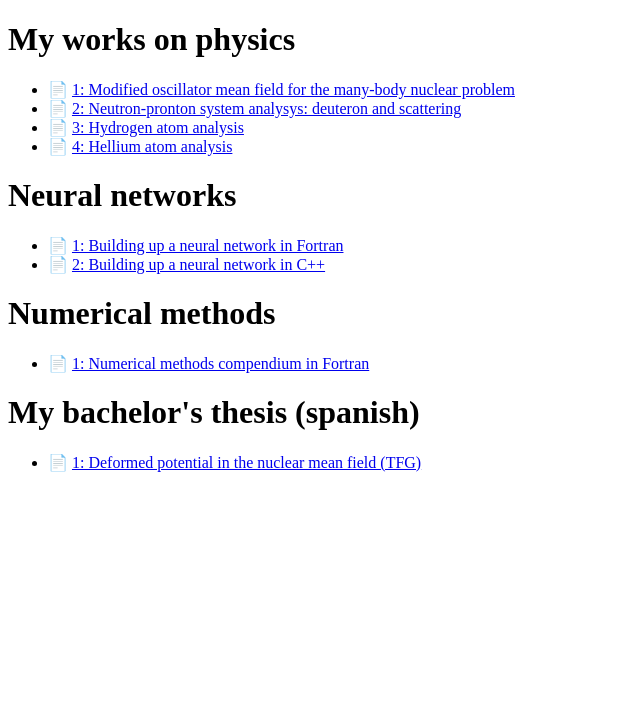
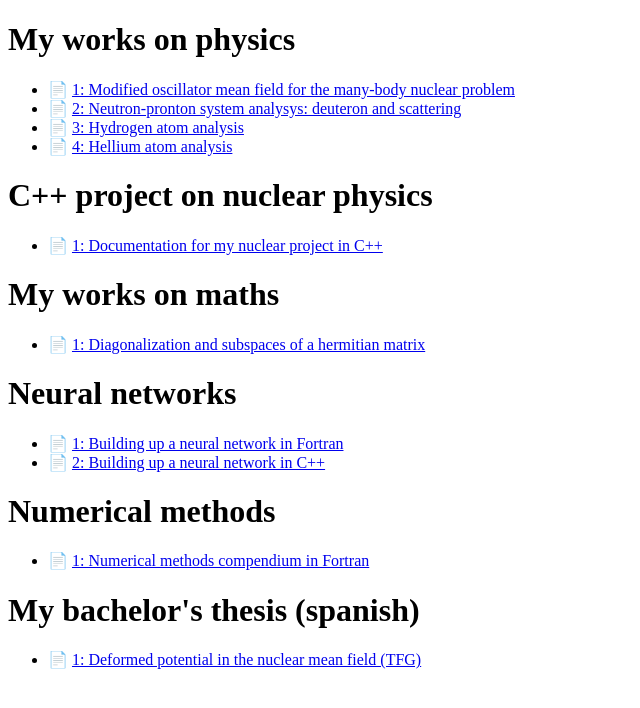
Before and after one commit to fabianhuecas/myworks, a plain HTML site: page index.html in a window 1280 px wide. Shown: the whole page, without its empty margins (0-640 px from the left). Drawn offline with Linux system fonts and the light colour scheme.

Commit message:
Update index.html

```diff
--- a/index.html
+++ b/index.html
@@ -18,6 +18,18 @@
     </li>
     <li>
       📄 <a href="HeliumAtom.pdf" target="_blank">4: Hellium atom analysis</a>
+    </li>
+  </ul>
+  <h1>C++ project on nuclear physics</h1>
+  <ul>
+    <li>
+      📄 <a href="NuclearProgram.pdf" target="_blank">1: Documentation for my nuclear project in C++</a>
+    </li>
+  </ul>
+  <h1>My works on maths</h1>
+  <ul>
+    <li>
+      📄 <a href="DiagonalizationAndSubspaces.pdf" target="_blank">1: Diagonalization and subspaces of a hermitian matrix</a>
     </li>
   </ul>
   <h1>Neural networks</h1>
```
